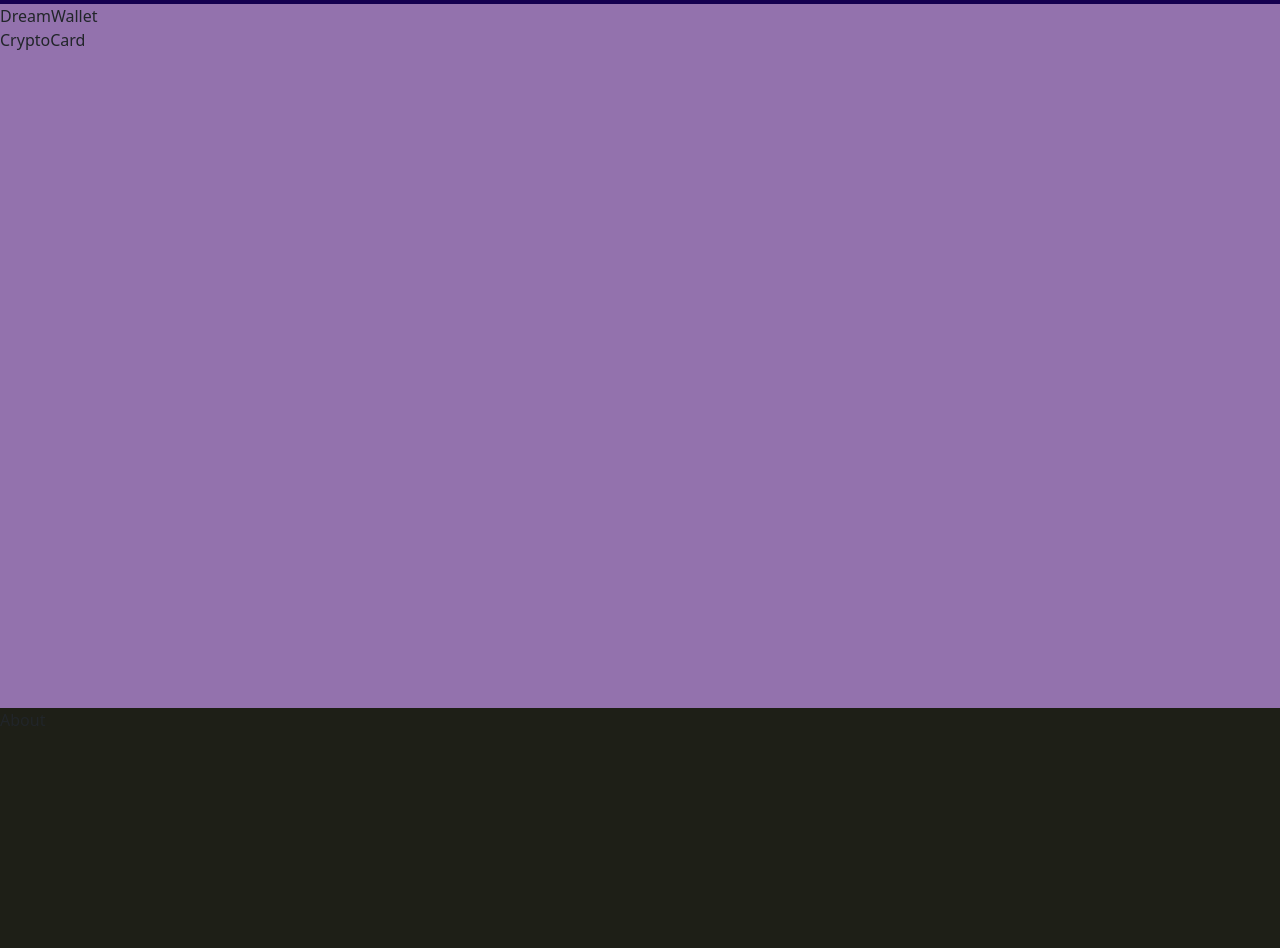
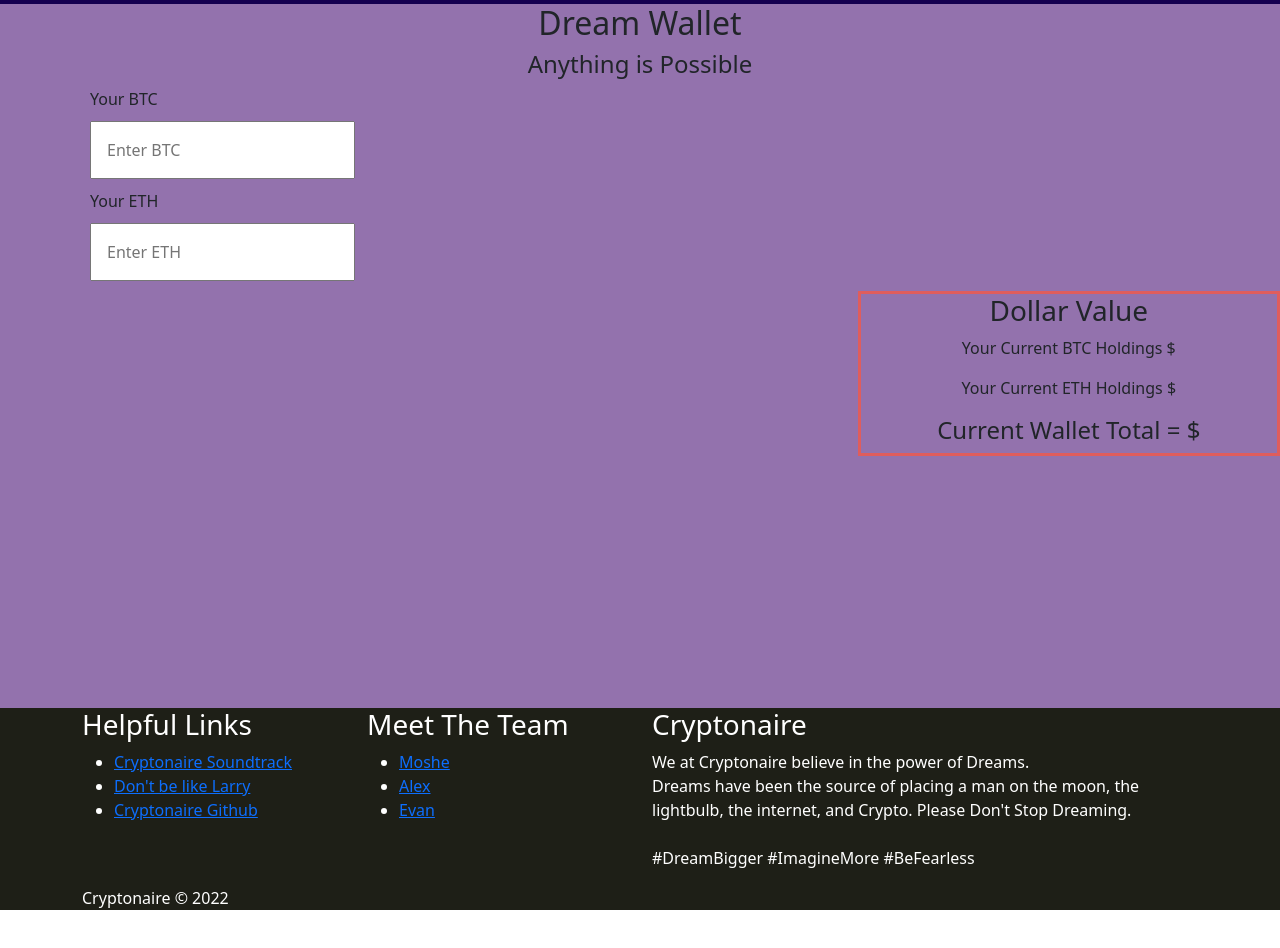
Before and after one commit to AlexManzi/Cryptonaire, a React (Create React App) app: page /dreamWallet in a window 1280 px wide. Shown: the part 1500-2448 px from the top of the page. After the commit the page ends 2426 px from the top, so only its background shows below. Built offline with nearby package versions, Linux system fonts and the light colour scheme; no server answers.

Commit message:
Dream and Footer Skeleton

```diff
--- a/public/styles.css
+++ b/public/styles.css
@@ -103,7 +103,10 @@ html, body {
 }
 
 #userWalletInput {
-    margin-left: 10px
+    margin-left: 90px;
+    margin-top: 10px;
+    margin-bottom: 10px;
+    padding: 15px;
 }
 
 #dollarValueChart {
@@ -119,7 +122,14 @@ html, body {
     background-color: #9372ad;
 }
 
-#About {
+#DreamWalletHeading, #Dreams {
+    text-align: center;
+    /* margin-right:515px; */
+}
+
+
+#footer {
     background-color: #1e1f17;
-    height: 65vh;
+    margin-bottom: 0px;
+    color:white;
 }
--- a/src/About.js
+++ b/src/About.js
@@ -2,7 +2,40 @@ import React from 'react'
 
 function About() {
   return (
-    <div id='About'>About</div>
+    <>
+      <footer id='footer'>
+            <div className="container">
+                <div className="row">
+                    <div className="col-sm-6 col-md-3 item">
+                        <h3>Helpful Links</h3>
+                        <ul>
+                            <li><a href="#">Cryptonaire Soundtrack</a></li>
+                            <li><a href="#">Don't be like Larry</a></li>
+                            <li><a href="#">Cryptonaire Github</a></li>
+                        </ul>
+                    </div>
+                    <div className="col-sm-6 col-md-3 item">
+                        <h3>Meet The Team</h3>
+                        <ul>
+                            <li><a href="#">Moshe</a></li>
+                            <li><a href="#">Alex</a></li>
+                            <li><a href="#">Evan</a></li>
+                        </ul>
+                    </div>
+                    <div className="col-md-6 item text">
+                        <h3>Cryptonaire</h3>
+
+                        <p>We at Cryptonaire believe in the power of Dreams.<br></br>
+                         Dreams have been the source of placing a man on the moon, the lightbulb, the internet, and Crypto. Please Don't Stop Dreaming. <br></br><br></br>
+                        #DreamBigger #ImagineMore #BeFearless
+                        </p>
+                    </div>
+                    <div className="col item social"><a href="#"><i className="icon ion-social-facebook"></i></a><a href="#"><i className="icon ion-social-twitter"></i></a><a href="#"><i className="icon ion-social-snapchat"></i></a><a href="#"><i className="icon ion-social-instagram"></i></a></div>
+                </div>
+                <p className="copyright">Cryptonaire © 2022</p>
+            </div>
+        </footer>
+    </>
   )
 }
 
--- a/src/CryptoCard.js
+++ b/src/CryptoCard.js
@@ -2,7 +2,7 @@ import React from 'react'
 
 function CryptoCard() {
   return (
-    <div>CryptoCard</div>
+    <div></div>
   )
 }
 
--- a/src/DreamWallet.js
+++ b/src/DreamWallet.js
@@ -3,9 +3,29 @@ import CryptoCard from './CryptoCard'
 
 function DreamWallet() {
   return (
-    <div id='dreamWallet'>DreamWallet
-        <CryptoCard />
-    </div>
+    <>
+      <div id='dreamWallet'>
+        <div id="Form">
+          <div id='dreamInputs'>
+            <h2 id="DreamWalletHeading">Dream Wallet</h2>
+            <h4 id="Dreams"> Anything is Possible  </h4>
+
+
+            <label id="actualWalletLabel"> Your BTC </label>
+            <input  type="text" id="userWalletInput" name="fname" placeholder="Enter BTC"></input>
+            <label id="actualWalletLabel">Your ETH </label>
+            <input type="text" id="userWalletInput" name="lname" placeholder="Enter ETH" onChange={console.log('hey')}></input>
+          </div>
+          <div id="dollarValueChart">
+            <h3>Dollar Value</h3>
+            <p> Your Current BTC Holdings $</p>
+            <p> Your Current ETH Holdings $</p>
+            <h4> Current Wallet Total = $</h4>
+          </div>
+        </div>
+          <CryptoCard />
+      </div>
+    </>
   )
 }
 
--- a/src/WelcomeVibes.js
+++ b/src/WelcomeVibes.js
@@ -9,9 +9,11 @@ function WelcomeVibes({data}) {
     <h5 className="dreamBig">Dream Bigger</h5>
 
     <div className='leftTitle'>
+        <br></br>
         <h3>REIMAGINE YOUR CRYPTO</h3>
         <br></br>
-        <h3 id='dreamBigger'> DREAM BIGGER </h3>
+        <br></br>
+        <h3 id='dreamBigger'> BE FEARLESS </h3>
     </div>
 
     <div className='rightTitle'>
```
Also changed, not shown: public/Cryptnaire.gif (added), 1 other file (tests, documents, lock files or other folders).
